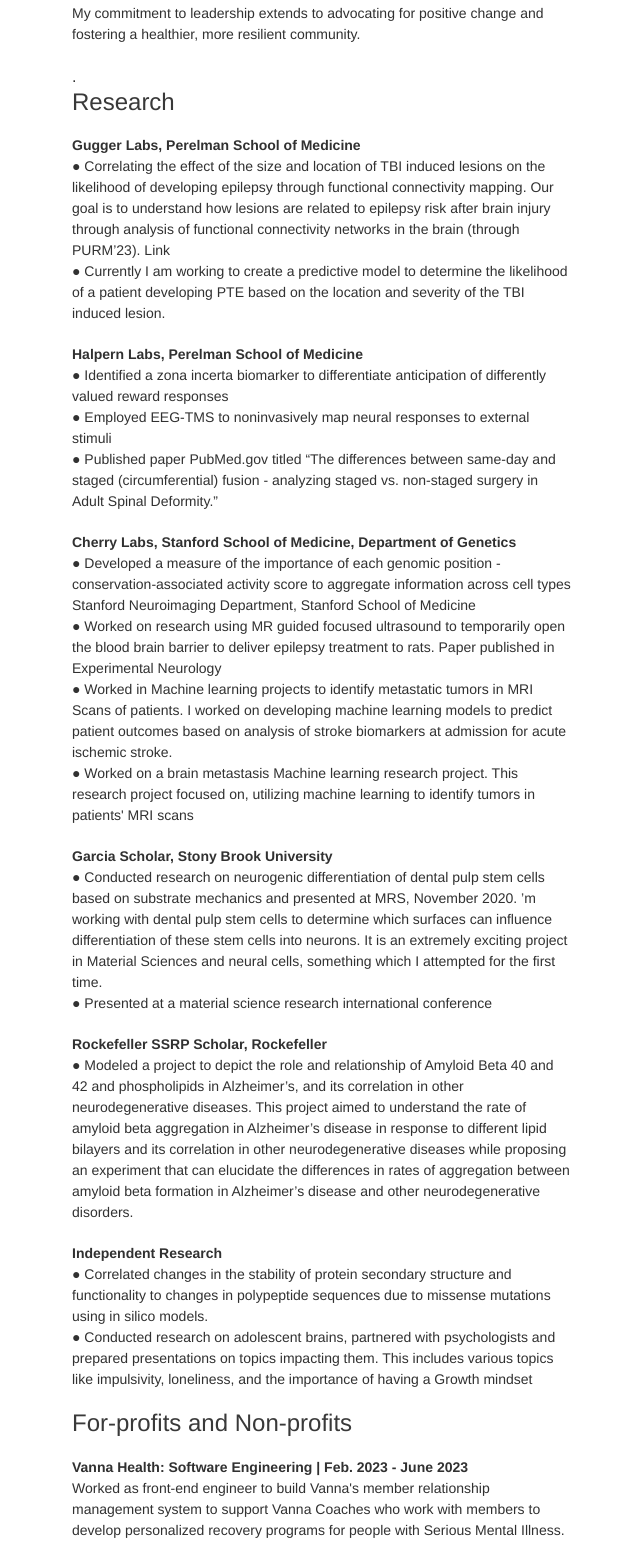
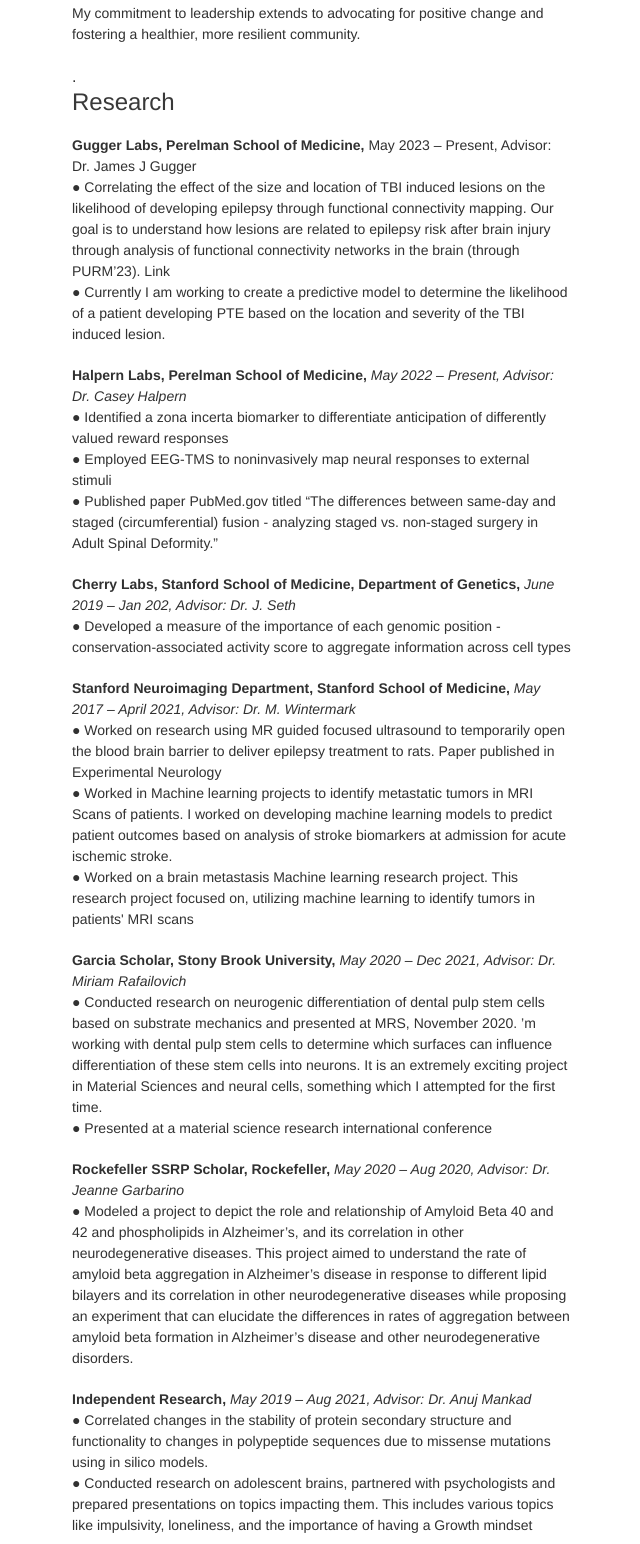
Before and after one commit to ShivekNarang/shiveknarang.github.io, a plain HTML site: page index.html in a window 1280 px wide. Shown: the part 1097-2641 px from the top of the page, without its empty margins (498-1138 px from the left). Drawn offline with Linux system fonts and the light colour scheme; a script that the page names is missing.

Commit message:
Update index.html

```diff
--- a/index.html
+++ b/index.html
@@ -81,31 +81,32 @@
 .
         <h2>Research</h2>
 
-<p><b>Gugger Labs, Perelman School of Medicine</b><br>
+<p><b>Gugger Labs, Perelman School of Medicine,</b><I></I> May 2023 – Present, Advisor: Dr. James J Gugger</I><br>
 ●	Correlating the effect of the size and location of TBI induced lesions on the likelihood of developing epilepsy through functional connectivity mapping. Our goal is to understand how lesions are related to epilepsy risk after brain injury through analysis of functional connectivity networks in the brain (through PURM’23). Link <br>
 ●	Currently I am working to create a predictive model to determine the likelihood of a patient developing PTE based on the location and severity of the TBI induced lesion.</p>
 
 
-<p><b>Halpern Labs, Perelman School of Medicine</b><br>
+<p><b>Halpern Labs, Perelman School of Medicine,</b><I> May 2022 – Present, Advisor: Dr. Casey Halpern</I><br>
 ●	Identified a zona incerta biomarker to differentiate anticipation of differently valued reward responses<br>
 ●	Employed EEG-TMS to noninvasively map neural responses to external stimuli<br>
 ●	Published paper PubMed.gov titled “The differences between same-day and staged (circumferential) fusion - analyzing staged vs. non-staged surgery in Adult Spinal Deformity.”</p>
 
-<p><b>Cherry Labs, Stanford School of Medicine, Department of Genetics</b><br>
-●	Developed a measure of the importance of each genomic position - conservation-associated activity score to aggregate information across cell types
-Stanford Neuroimaging Department, Stanford School of Medicine<br>
+<p><b>Cherry Labs, Stanford School of Medicine, Department of Genetics,</b><I> June 2019 – Jan 202, Advisor: Dr. J. Seth</I><br>
+●	Developed a measure of the importance of each genomic position - conservation-associated activity score to aggregate information across cell types</p>
+
+<p><b>Stanford Neuroimaging Department, Stanford School of Medicine,</b><I> May 2017 – April 2021, Advisor: Dr. M. Wintermark</I><br>
 ●	Worked on research using MR guided focused ultrasound to temporarily open the blood brain barrier to deliver epilepsy treatment to rats.  Paper published in Experimental Neurology<br>
 ●	Worked in Machine learning projects to identify metastatic tumors in MRI Scans of patients. I worked on developing machine learning models to predict patient outcomes based on analysis of stroke biomarkers at admission for acute ischemic stroke.<br>
 ●	Worked on a brain metastasis Machine learning research project. This research project focused on, utilizing machine learning to identify tumors in patients' MRI scans<br></p>
 
-<p><b>Garcia Scholar, Stony Brook University</b><br>
+<p><b>Garcia Scholar, Stony Brook University,</b><I> May 2020 – Dec 2021, Advisor: Dr. Miriam Rafailovich</I><br>
 ●	Conducted research on neurogenic differentiation of dental pulp stem cells based on substrate mechanics and presented at MRS, November 2020. ’m working with dental pulp stem cells to determine which surfaces can influence differentiation of these stem cells into neurons. It is an extremely exciting project in Material Sciences and neural cells, something which I attempted for the first time. <br>
 ●	Presented at a material science research international conference</p>
 
-<p><b>Rockefeller SSRP Scholar, Rockefeller</b><br>
+<p><b>Rockefeller SSRP Scholar, Rockefeller,</b><I> May 2020 – Aug 2020, Advisor: Dr. Jeanne Garbarino</I><br>
 ●	Modeled a project to depict the role and relationship of Amyloid Beta 40 and 42 and phospholipids in Alzheimer’s, and its correlation in other neurodegenerative diseases. This project aimed to understand the rate of amyloid beta aggregation in Alzheimer’s disease in response to different lipid bilayers and its correlation in other neurodegenerative diseases while proposing an experiment that can elucidate the differences in rates of aggregation between amyloid beta formation in Alzheimer’s disease and other neurodegenerative disorders.</p>
 
-<p><b>Independent Research</b><br>
+<p><b>Independent Research,</b><I> May 2019 – Aug 2021, Advisor: Dr. Anuj Mankad</I><br>
 ●	Correlated changes in the stability of protein secondary structure and functionality to changes in polypeptide sequences due to missense mutations using in silico models.<br>
 ●	Conducted research on adolescent brains, partnered with psychologists and prepared presentations on topics impacting them. This includes various topics like impulsivity, loneliness, and the importance of having a Growth mindset</p>
 
```
